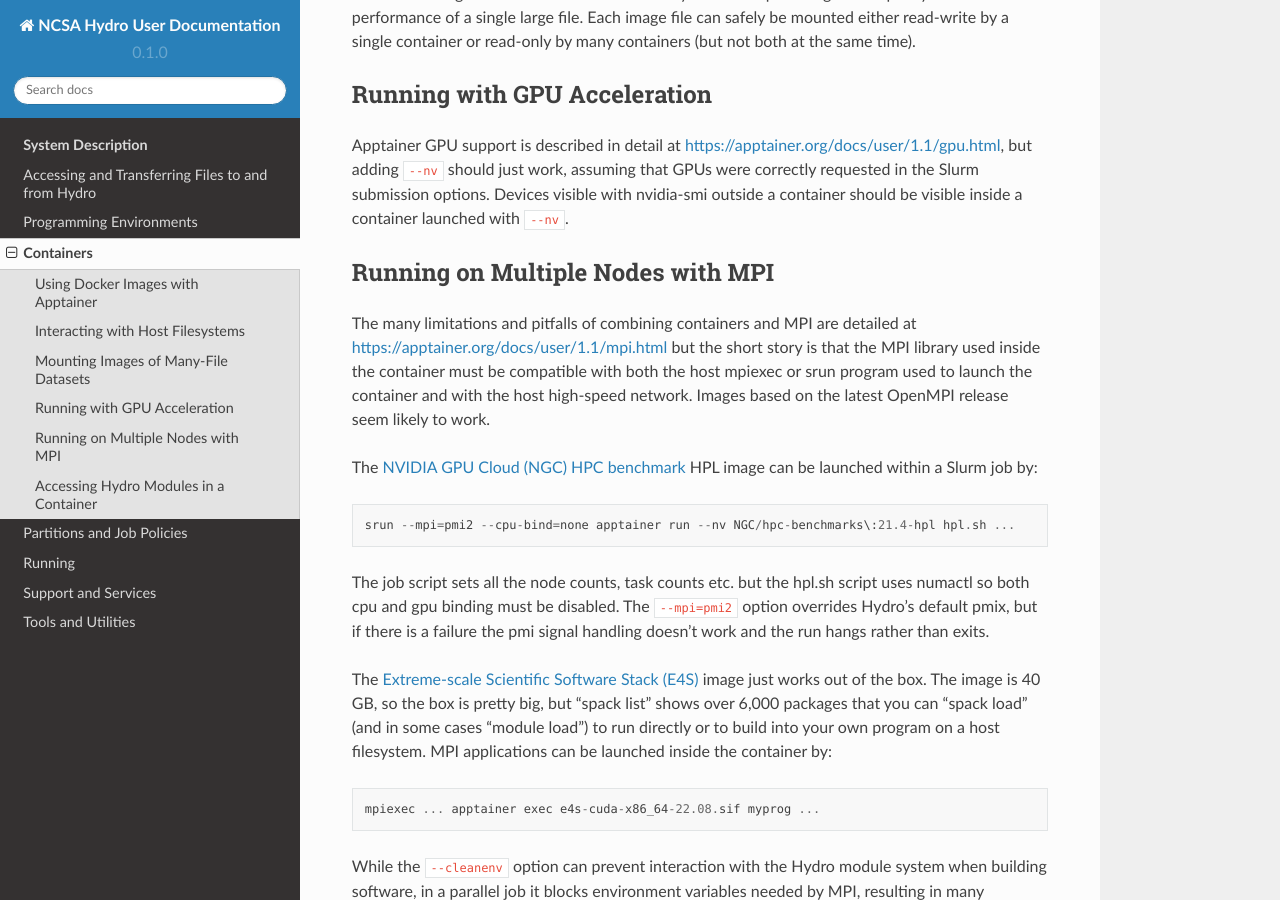
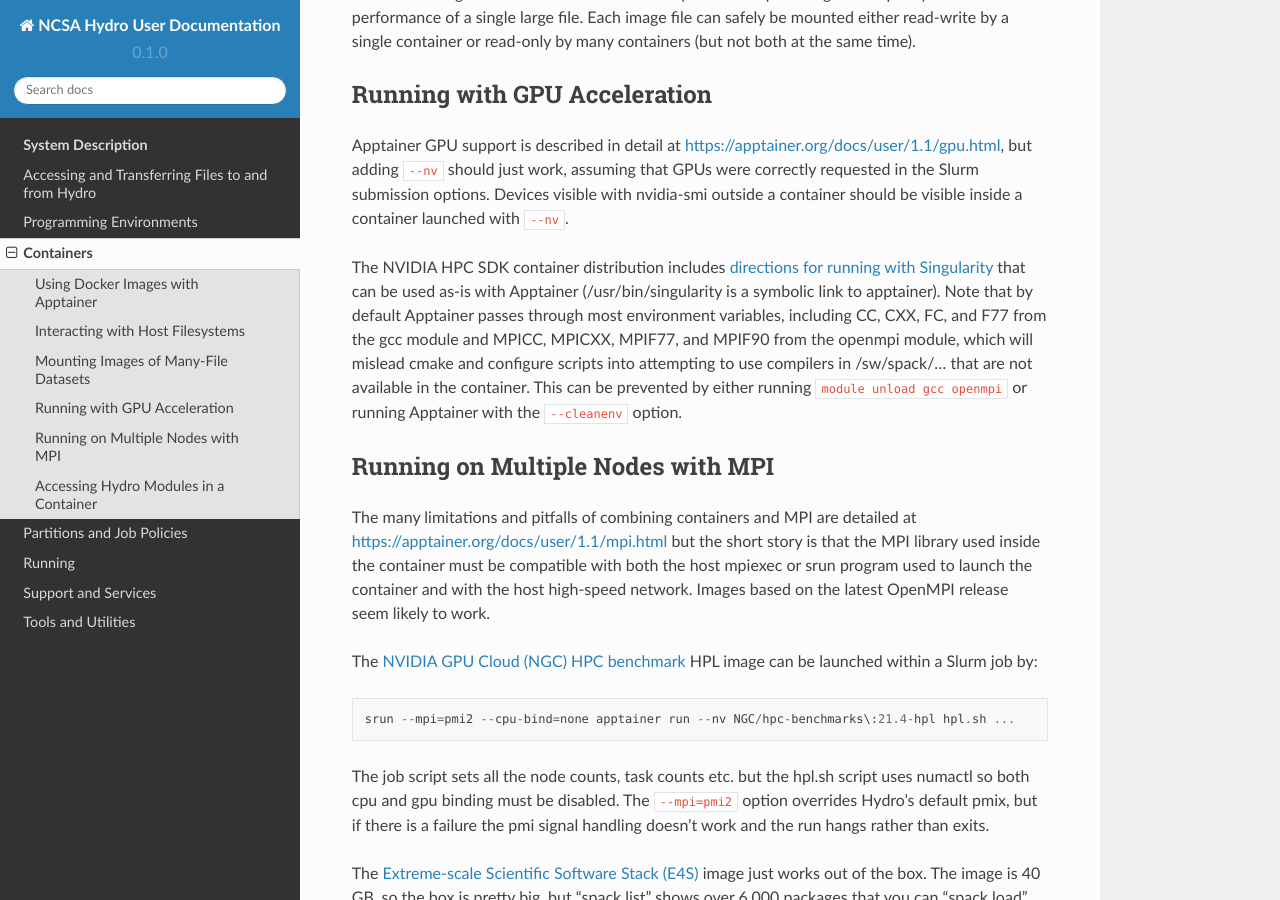
Before and after one commit to ncsa/hydro_documentation, a Sphinx documentation site: the page built from docs/source/containers.rst, in a window 1280 px wide and 900 px high, scrolled down 2280 px. Built offline with Sphinx 7.4.7 and the Read the Docs theme 2.0.0, drawn with Linux system fonts in a browser that asks for light colours; pages that are not in the unit, such as notebooks, are missing from menus.

Commit message:
NVIDIA HPC SDK container

```diff
--- a/docs/source/containers.rst
+++ b/docs/source/containers.rst
@@ -128,6 +128,17 @@ GPUs were correctly requested in the Slurm submission options.
 Devices visible with nvidia-smi outside a container
 should be visible inside a container launched with ``--nv``.
 
+The NVIDIA HPC SDK container distribution includes
+`directions for running with Singularity
+<https://catalog.ngc.nvidia.com/orgs/nvidia/containers/nvhpc#running-with-singularity>`_
+that can be used as-is with Apptainer (/usr/bin/singularity is a symbolic link to apptainer).
+Note that by default Apptainer passes through most environment variables,
+including CC, CXX, FC, and F77 from the gcc module
+and MPICC, MPICXX, MPIF77, and MPIF90 from the openmpi module,
+which will mislead cmake and configure scripts into attempting
+to use compilers in /sw/spack/... that are not available in the container.
+This can be prevented by either running ``module unload gcc openmpi``
+or running Apptainer with the ``--cleanenv`` option.
 
 Running on Multiple Nodes with MPI
 -----------------------------------
```
